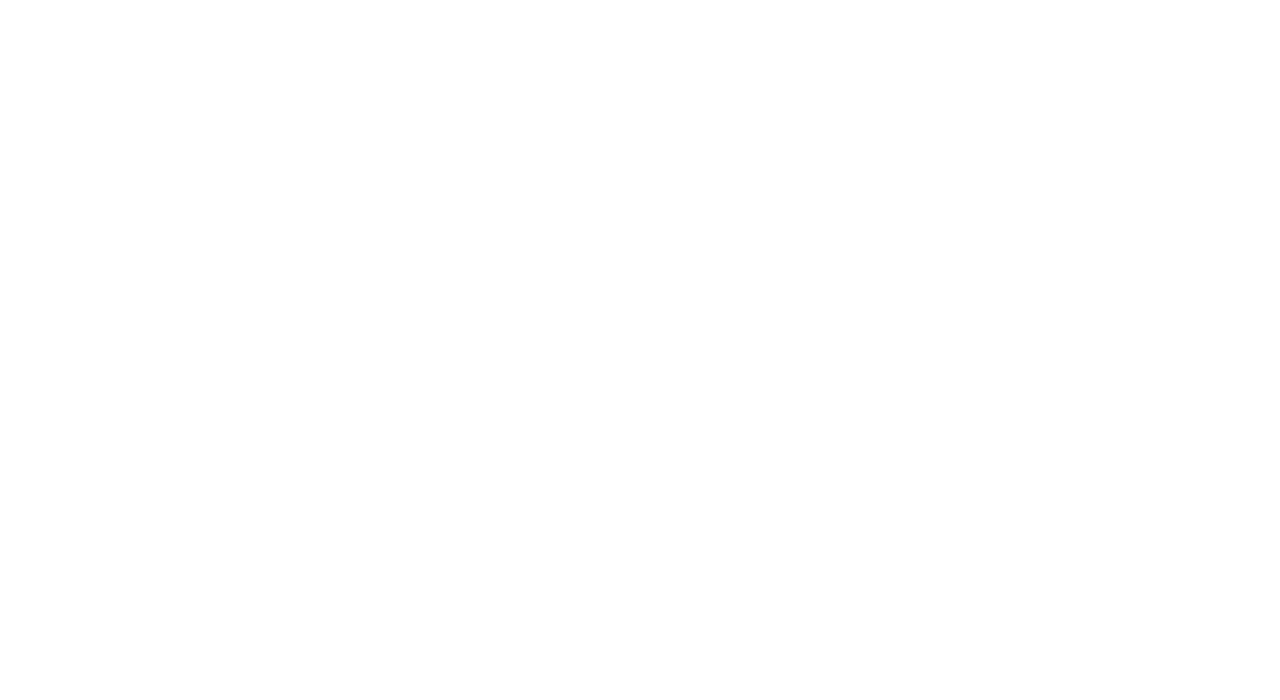
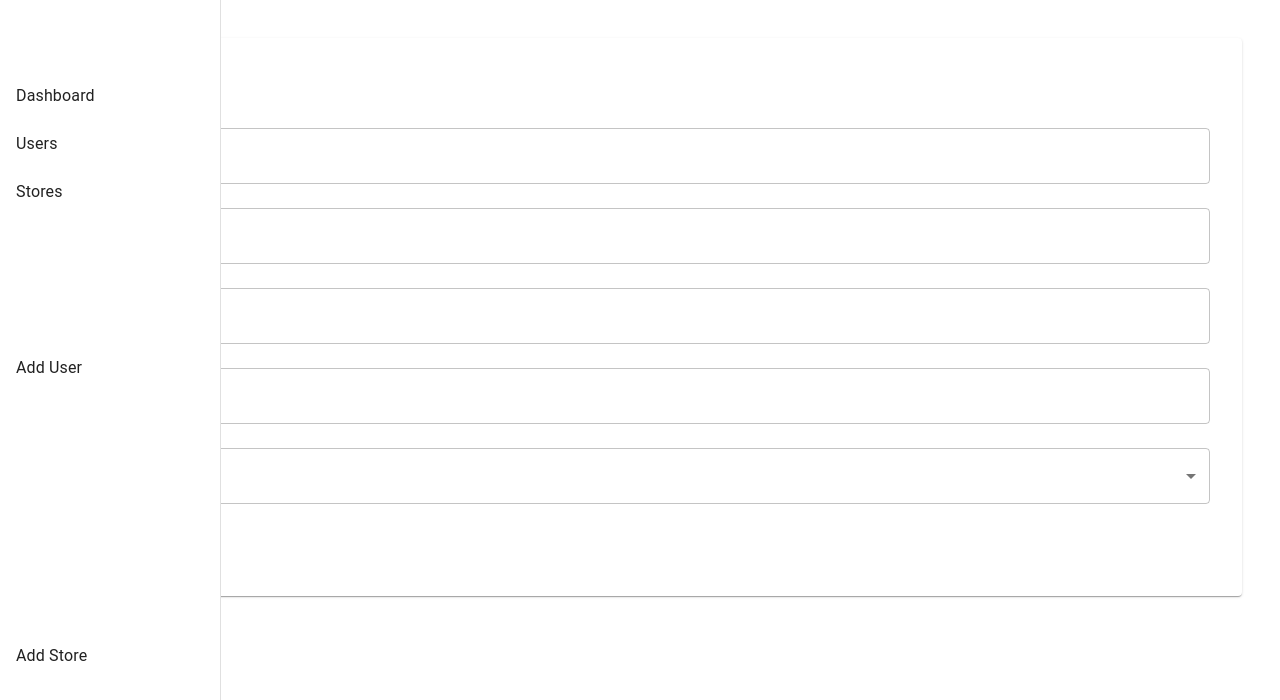
Before and after one commit to codewithsrush/store_rating_platform, a React app in the folder frontend/: page /admin/add-user in a window 1280 px wide. Before the commit this address had no page. Shown: the top 700 px of the page. Built offline with nearby package versions, Linux system fonts and the light colour scheme; the HTML template or start-up script is replaced by a standard one.

Commit message:
feat: implement admin add user and add store pages

```diff
--- a/frontend/src/layouts/DashboardLayout.jsx
+++ b/frontend/src/layouts/DashboardLayout.jsx
@@ -21,6 +21,14 @@
             <ListItemText primary="Stores" />
           </ListItemButton>
         </List>
+
+        <ListItemButton onClick={() => navigate("/admin/add-user")}>
+         <ListItemText primary="Add User" />
+        </ListItemButton>
+
+        <ListItemButton onClick={() => navigate("/admin/add-store")}>
+        <ListItemText primary="Add Store" />
+        </ListItemButton>
       </Drawer>
 
       <div style={{ flex: 1, padding: 30 }}>
--- a/frontend/src/pages/admin/AddStore.jsx
+++ b/frontend/src/pages/admin/AddStore.jsx
@@ -0,0 +1,86 @@
+import { useState } from "react";
+import { Paper, Typography, TextField, Button } from "@mui/material";
+import api from "../../services/api";
+
+export default function AddStore() {
+  const [form, setForm] = useState({
+    name: "",
+    email: "",
+    address: "",
+    owner_id: "",
+  });
+
+  const handleChange = (e) => {
+    setForm({
+      ...form,
+      [e.target.name]: e.target.value,
+    });
+  };
+
+  const submit = async (e) => {
+    e.preventDefault();
+
+    try {
+      await api.post("/admin/stores", form);
+
+      alert("Store Added Successfully");
+
+      setForm({
+        name: "",
+        email: "",
+        address: "",
+        owner_id: "",
+      });
+    } catch (err) {
+      alert(err.response?.data?.message || "Error");
+    }
+  };
+
+  return (
+    <Paper sx={{ p: 4 }}>
+      <Typography variant="h4">Add Store</Typography>
+
+      <form onSubmit={submit}>
+        <TextField
+          fullWidth
+          label="Store Name"
+          name="name"
+          margin="normal"
+          value={form.name}
+          onChange={handleChange}
+        />
+
+        <TextField
+          fullWidth
+          label="Store Email"
+          name="email"
+          margin="normal"
+          value={form.email}
+          onChange={handleChange}
+        />
+
+        <TextField
+          fullWidth
+          label="Address"
+          name="address"
+          margin="normal"
+          value={form.address}
+          onChange={handleChange}
+        />
+
+        <TextField
+          fullWidth
+          label="Owner ID"
+          name="owner_id"
+          margin="normal"
+          value={form.owner_id}
+          onChange={handleChange}
+        />
+
+        <Button variant="contained" type="submit" sx={{ mt: 2 }}>
+          Add Store
+        </Button>
+      </form>
+    </Paper>
+  );
+}
--- a/frontend/src/pages/admin/AddUser.jsx
+++ b/frontend/src/pages/admin/AddUser.jsx
@@ -0,0 +1,99 @@
+import { useState } from "react";
+import { TextField, Button, Paper, Typography, MenuItem } from "@mui/material";
+import api from "../../services/api";
+
+export default function AddUser() {
+  const [form, setForm] = useState({
+    name: "",
+    email: "",
+    password: "",
+    address: "",
+    role: "user",
+  });
+
+  const handleChange = (e) => {
+    setForm({ ...form, [e.target.name]: e.target.value });
+  };
+
+  const submit = async (e) => {
+    e.preventDefault();
+
+    try {
+      await api.post("/admin/users", form);
+      alert("User Added Successfully");
+
+      setForm({
+        name: "",
+        email: "",
+        password: "",
+        address: "",
+        role: "user",
+      });
+    } catch (err) {
+      alert(err.response?.data?.message || "Error");
+    }
+  };
+
+  return (
+    <Paper sx={{ p: 4 }}>
+      <Typography variant="h4">Add User</Typography>
+
+      <form onSubmit={submit}>
+        <TextField
+          fullWidth
+          label="Name"
+          name="name"
+          margin="normal"
+          value={form.name}
+          onChange={handleChange}
+        />
+
+        <TextField
+          fullWidth
+          label="Email"
+          name="email"
+          margin="normal"
+          value={form.email}
+          onChange={handleChange}
+        />
+
+        <TextField
+          fullWidth
+          label="Password"
+          name="password"
+          type="password"
+          margin="normal"
+          value={form.password}
+          onChange={handleChange}
+        />
+
+        <TextField
+          fullWidth
+          label="Address"
+          name="address"
+          margin="normal"
+          value={form.address}
+          onChange={handleChange}
+        />
+
+        <TextField
+          select
+          fullWidth
+          margin="normal"
+          label="Role"
+          name="role"
+          value={form.role}
+          onChange={handleChange}
+        >
+          <MenuItem value="user">User</MenuItem>
+          <MenuItem value="owner">Store Owner</MenuItem>
+          <MenuItem value="admin">Admin</MenuItem>
+        </TextField>
+
+        <Button variant="contained" type="submit" sx={{ mt: 2 }}>
+          Add User
+        </Button>
+      </form>
+    </Paper>
+  );
+}
--- a/frontend/src/routes/AppRoutes.jsx
+++ b/frontend/src/routes/AppRoutes.jsx
@@ -7,6 +7,8 @@
 import Dashboard from "../pages/admin/Dashboard";
 import Users from "../pages/admin/Users";
 import Stores from "../pages/admin/Stores";
+import AddUser from "../pages/admin/AddUser";
+import AddStore from "../pages/admin/AddStore";
 
 export default function AppRoutes() {
   return (
@@ -18,6 +20,8 @@
           <Route path="dashboard" element={<Dashboard />} />
           <Route path="users" element={<Users />} />
           <Route path="stores" element={<Stores />} />
+          <Route path="add-user" element={<AddUser />} />
+          <Route path="add-store" element={<AddStore />} />
         </Route>
       </Routes>
     </BrowserRouter>
```
